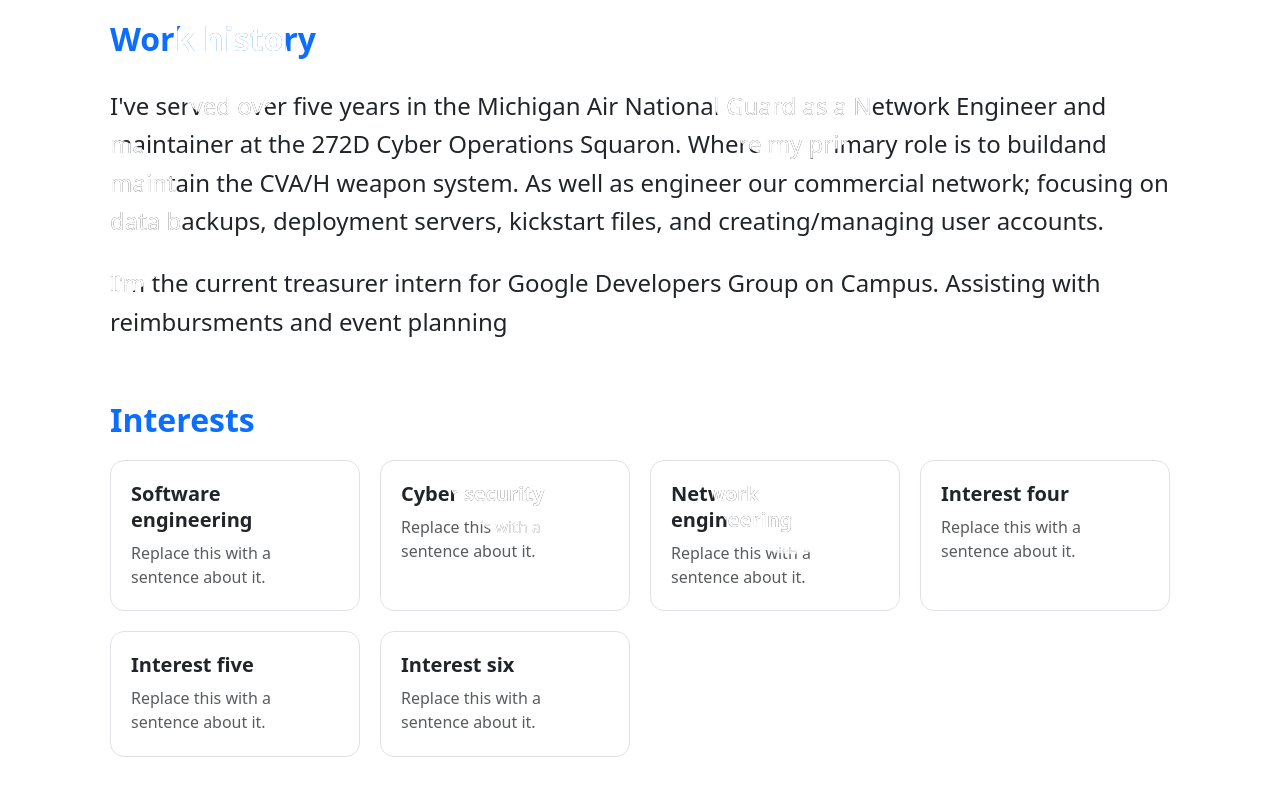
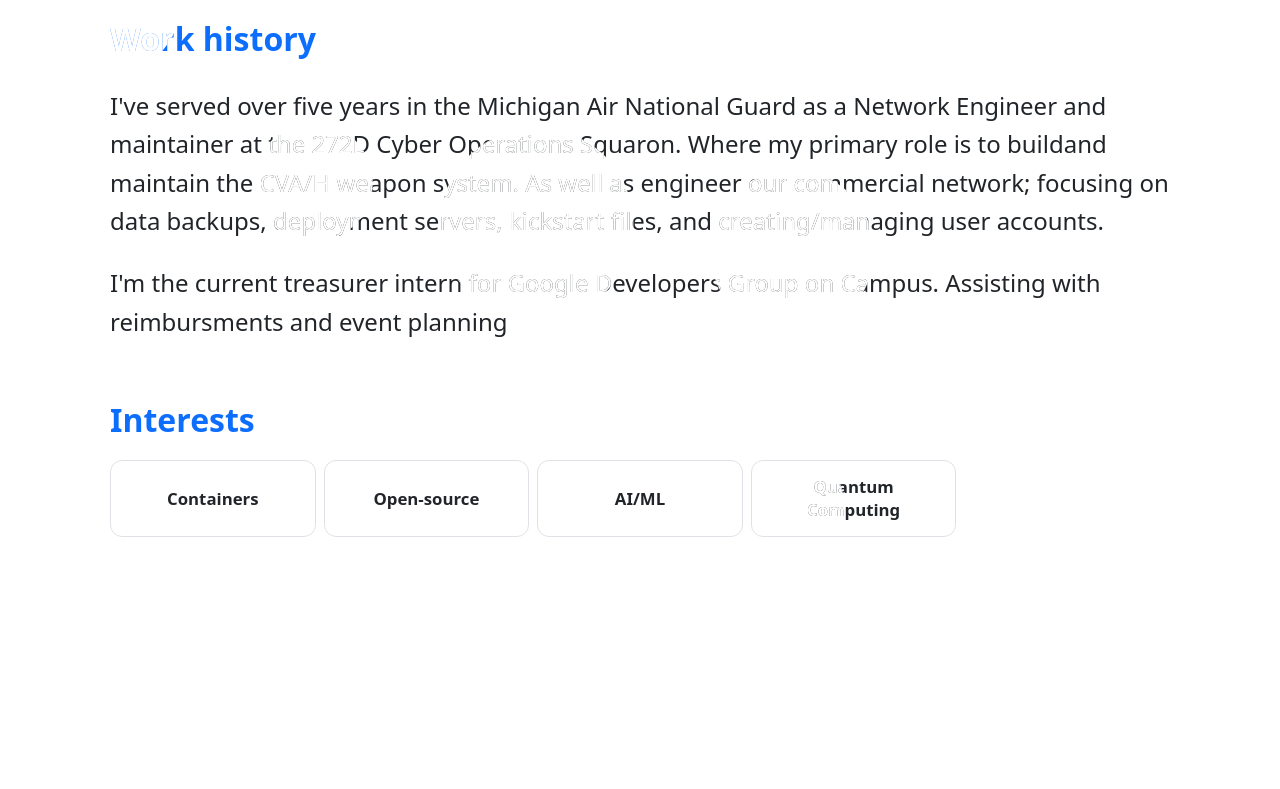
Before and after one commit to Aaron4554/web-portfolio, a React (Vite) app in the folder frontend/: page / in a window 1280 px wide. Shown: the part 1007-1796 px from the top of the page. After the commit the page ends 1576 px from the top, so only its background shows below. Built offline with nearby package versions, Linux system fonts and the light colour scheme.

Commit message:
Make tiles smaller and interact with neighbors, Remove titles

```diff
--- a/frontend/src/components/Interests.css
+++ b/frontend/src/components/Interests.css
@@ -12,56 +12,62 @@
   color: var(--bs-link-color);
 }
 
-/* As many columns as fit (at least 15rem each), one column on a phone. */
+/* Small gap between tiles. position: relative lets Interests.tsx measure
+   each tile's place in the grid. */
 .interests__grid {
+  position: relative;
   display: grid;
-  grid-template-columns: repeat(auto-fill, minmax(min(100%, 15rem), 1fr));
-  gap: 1.25rem;
+  grid-template-columns: repeat(auto-fill, minmax(min(100%, 11rem), 1fr));
+  gap: 0.5rem;
   margin: 0;
   padding: 0;
   list-style: none;
 }
 
 /* No background on purpose: the circles are drawn behind the page, and a
-   tinted card would wash them out and hurt the white-text contrast. */
-.interest-card {
-  padding: 1.25rem 1.25rem 1.35rem;
+   tinted tile would wash them out and hurt the white-text contrast.
+   --dx and --dy are set from Interests.tsx to push tiles away from the
+   hovered one. */
+.interest-tile {
+  position: relative;
+  display: flex;
+  align-items: center;
+  justify-content: center;
+  min-height: 4.5rem;
+  padding: 0.9rem 1rem;
   border: 1px solid var(--bs-border-color);
-  border-radius: 14px;
+  border-radius: 12px;
+  text-align: center;
+  transform: translate(var(--dx, 0px), var(--dy, 0px));
   transition:
-    transform 0.4s cubic-bezier(0.22, 1, 0.36, 1),
-    box-shadow 0.4s cubic-bezier(0.22, 1, 0.36, 1),
+    transform 0.45s cubic-bezier(0.22, 1, 0.36, 1),
+    box-shadow 0.45s cubic-bezier(0.22, 1, 0.36, 1),
     border-color 0.3s ease;
 }
 
-.interest-card__title {
-  margin: 0 0 0.5rem;
-  font-size: 1.25rem;
+.interest-tile__text {
+  margin: 0;
+  font-size: 1.05rem;
   font-weight: 600;
-  line-height: 1.3;
-}
-
-.interest-card__text {
-  margin: 0;
-  line-height: 1.5;
-  color: var(--bs-secondary-color);
+  line-height: 1.4;
 }
 
 /* Raise on hover (only on devices that actually hover). */
 @media (hover: hover) {
-  .interest-card:hover {
-    transform: translateY(-8px);
+  .interest-tile:hover {
+    z-index: 2;
+    transform: translateY(-8px) scale(1.06);
     border-color: var(--bs-link-color);
     box-shadow: 0 16px 30px rgba(0, 0, 0, 0.28);
   }
 }
 
 @media (prefers-reduced-motion: reduce) {
-  .interest-card {
+  .interest-tile {
     transition: none;
   }
 
-  .interest-card:hover {
+  .interest-tile:hover {
     transform: none;
   }
 }
--- a/frontend/src/components/Interests.tsx
+++ b/frontend/src/components/Interests.tsx
@@ -1,49 +1,74 @@
+import { useRef, type PointerEvent } from "react";
 import Ink from "./Ink";
 import "./Interests.css";
 
-// Replace these with your own. Each item needs a title and one plain-text
-// sentence (Ink only accepts a single plain string).
-const INTERESTS = [
-  {
-    title: "Software engineering",
-    text: "Replace this with a sentence about it.",
-  },
-  {
-    title: "Cyber security",
-    text: "Replace this with a sentence about it.",
-  },
-  {
-    title: "Network engineering",
-    text: "Replace this with a sentence about it.",
-  },
-  {
-    title: "Interest four",
-    text: "Replace this with a sentence about it.",
-  },
-  {
-    title: "Interest five",
-    text: "Replace this with a sentence about it.",
-  },
-  {
-    title: "Interest six",
-    text: "Replace this with a sentence about it.",
-  },
-];
+// Add or remove items freely; the grid adjusts.
+const INTERESTS = ["Containers", "Open-source", "AI/ML", "Quantum Computing"];
+
+// Tuning for the "nearby tiles get pushed away" effect.
+const PUSH_PX = 18; // how far the closest neighbors move
+const REACH = 2.2; // how far the push reaches, in tile widths
 
 function Interests() {
+  const tilesRef = useRef<(HTMLLIElement | null)[]>([]);
+
+  // Push every other tile directly away from the hovered one. The strength
+  // fades with distance, and CSS transitions make the movement smooth.
+  const pushAwayFrom = (active: number) => {
+    const tiles = tilesRef.current;
+    const a = tiles[active];
+    if (!a) return;
+    const ax = a.offsetLeft + a.offsetWidth / 2;
+    const ay = a.offsetTop + a.offsetHeight / 2;
+    const reach = a.offsetWidth * REACH;
+
+    tiles.forEach((el, i) => {
+      if (!el) return;
+      let dx = 0;
+      let dy = 0;
+      if (i !== active) {
+        const vx = el.offsetLeft + el.offsetWidth / 2 - ax;
+        const vy = el.offsetTop + el.offsetHeight / 2 - ay;
+        const dist = Math.hypot(vx, vy) || 1;
+        const amount = Math.max(0, 1 - dist / reach) * PUSH_PX;
+        dx = (vx / dist) * amount;
+        dy = (vy / dist) * amount;
+      }
+      el.style.setProperty("--dx", `${dx.toFixed(1)}px`);
+      el.style.setProperty("--dy", `${dy.toFixed(1)}px`);
+    });
+  };
+
+  const reset = () => {
+    tilesRef.current.forEach((el) => {
+      el?.style.setProperty("--dx", "0px");
+      el?.style.setProperty("--dy", "0px");
+    });
+  };
+
+  const onEnter = (e: PointerEvent<HTMLLIElement>, i: number) => {
+    if (e.pointerType === "touch") return;
+    if (window.matchMedia("(prefers-reduced-motion: reduce)").matches) return;
+    pushAwayFrom(i);
+  };
+
   return (
     <section id="interests" className="interests">
       <div className="interests__inner">
         <Ink as="h2" className="interests__section">
           Interests
         </Ink>
-        <ul className="interests__grid">
-          {INTERESTS.map(({ title, text }) => (
-            <li key={title} className="interest-card">
-              <Ink as="h3" className="interest-card__title">
-                {title}
-              </Ink>
-              <Ink className="interest-card__text">{text}</Ink>
+        <ul className="interests__grid" onPointerLeave={reset}>
+          {INTERESTS.map((item, i) => (
+            <li
+              key={item}
+              className="interest-tile"
+              ref={(el) => {
+                tilesRef.current[i] = el;
+              }}
+              onPointerEnter={(e) => onEnter(e, i)}
+            >
+              <Ink className="interest-tile__text">{item}</Ink>
             </li>
           ))}
         </ul>
```
